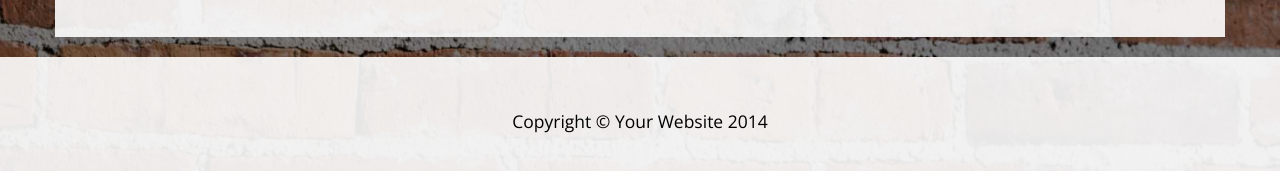
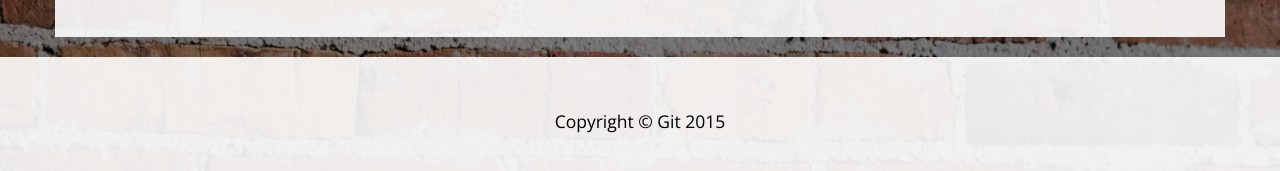
Before and after one commit to mountwe/learnable-git-course, a plain HTML site: page index.html in a window 1280 px wide. Shown: the part 1824-1995 px from the top of the page. Drawn offline with nearby package versions, Linux system fonts and the light colour scheme.

Commit message:
Changed text inside footer

```diff
--- a/index.html
+++ b/index.html
@@ -157,7 +157,7 @@
         <div class="container">
             <div class="row">
                 <div class="col-lg-12 text-center">
-                    <p>Copyright &copy; Your Website 2014</p>
+                    <p>Copyright &copy; Git 2015</p>
                 </div>
             </div>
         </div>
```
